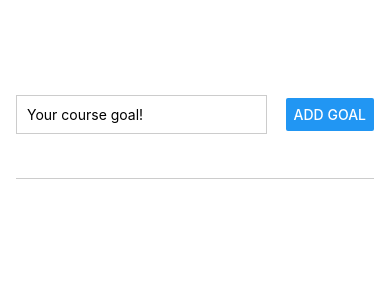
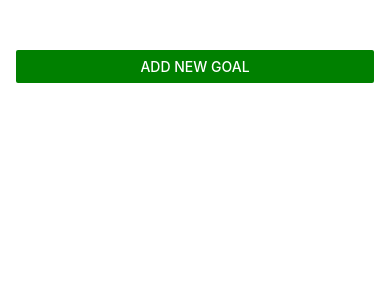
Before and after one commit to Dainichi1/React-Native, a React Native app in the folder 02 - React Native Basics COURSE GOALS APP/my-app/: screen / in a window 390 px wide. Shown: the top 300 px of the page. Built offline with nearby package versions, Linux system fonts and the light colour scheme.

Commit message:
33 - Adding a Modal Screen

```diff
--- a/02 - React Native Basics COURSE GOALS APP/my-app/App.js
+++ b/02 - React Native Basics COURSE GOALS APP/my-app/App.js
@@ -1,10 +1,15 @@
-import { StyleSheet, View, FlatList } from "react-native";
+import { StyleSheet, View, FlatList, Button } from "react-native";
 import { useState } from "react";
 import GoalItem from "./components/GoalItem";
 import GoalInput from "./components/GoalInput";
 
 export default function App() {
+  const [modalIsVisible, setModalIsVisible] = useState(false);
   const [courseGoal, setCourseGoals] = useState([]);
+
+  function startAddGoalHandler() {
+    setModalIsVisible(true);
+  }
 
   function addGoalHandler(enteredGoalText) {
     setCourseGoals((currentCourseGoals) => [
@@ -21,7 +26,12 @@
 
   return (
     <View style={styles.appContainer}>
-      <GoalInput onAddGoal={addGoalHandler} />
+      <Button
+        title="Add New Goal"
+        color="green"
+        onPress={startAddGoalHandler}
+      />
+      <GoalInput visible={modalIsVisible} onAddGoal={addGoalHandler} />
       <View style={styles.goalsContainer}>
         <FlatList
           data={courseGoal}
--- a/02 - React Native Basics COURSE GOALS APP/my-app/components/GoalInput.js
+++ b/02 - React Native Basics COURSE GOALS APP/my-app/components/GoalInput.js
@@ -1,4 +1,4 @@
-import { TextInput, View, Button, StyleSheet } from "react-native";
+import { TextInput, View, Button, StyleSheet, Modal } from "react-native";
 import { useState } from "react";
 
 function GoalInput(props) {
@@ -14,6 +14,7 @@
   }
 
   return (
+    <Modal visible={props.visible} animationType="slide">
       <View style={styles.inputContainer}>
         <TextInput
           style={styles.textInput}
@@ -23,6 +24,7 @@
         />
         <Button title="Add Goal" onPress={addGoalHandler} />
       </View>
+    </Modal>
   );
 }
 
```
Lines whose indentation alone changed are shown as unchanged.
